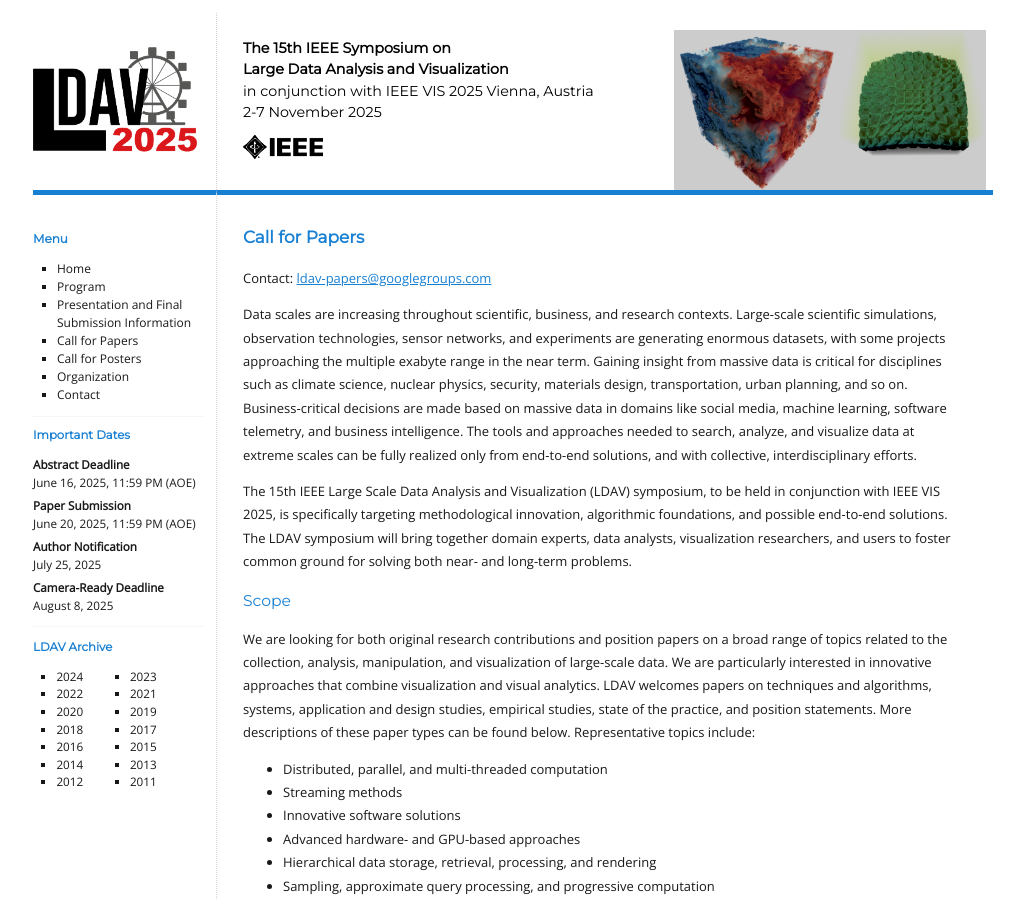
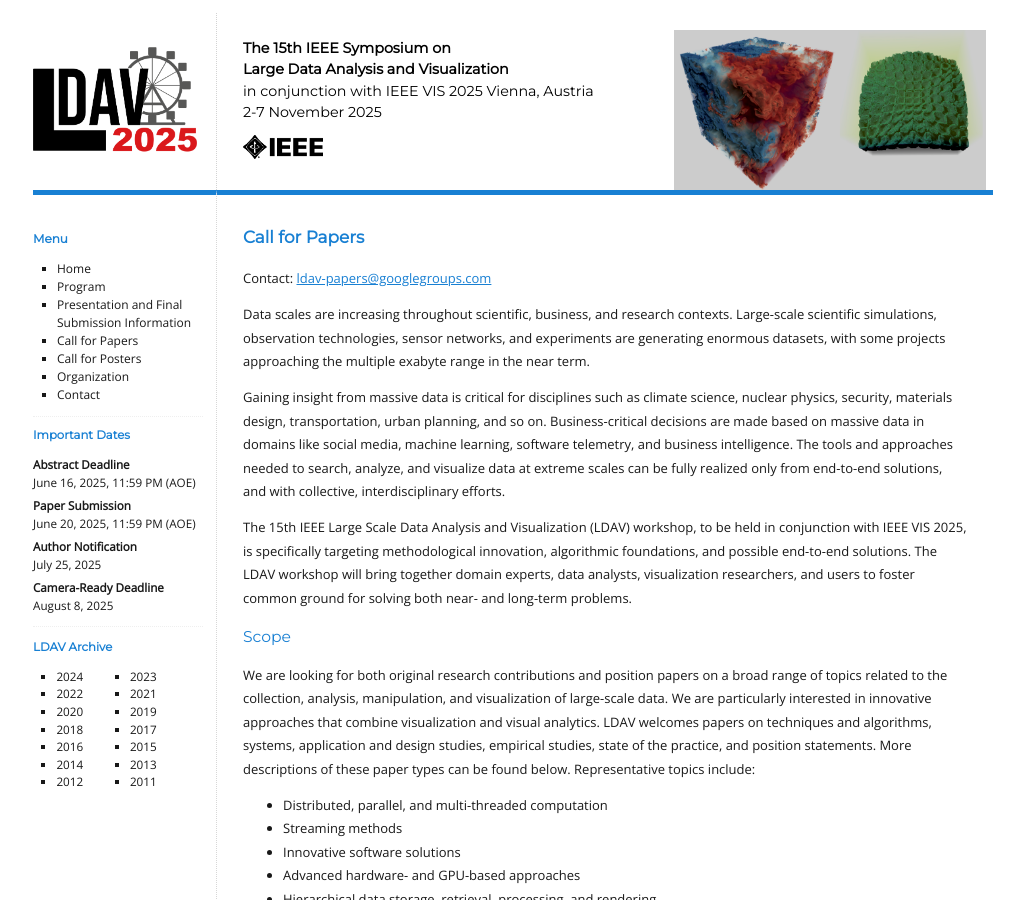
Before and after one commit to LDAV-Symposium/2025, a Jekyll site: the page built from _pages/call-for-papers.md, in a window 1280 px wide and 900 px high. Shown: the whole window, without its empty margins (127-1151 px from the left). Built offline with Jekyll 4.4.1, drawn with Linux system fonts in a browser that asks for light colours; some of the changed text lies outside the part shown.

Commit message:
Update call-for-papers.md
update

```diff
--- a/_pages/call-for-papers.md
+++ b/_pages/call-for-papers.md
@@ -8,9 +8,10 @@ title: Call for Papers
 Contact: <ldav-papers@googlegroups.com>
 
 Data scales are increasing throughout scientific, business, and research contexts. Large-scale scientific simulations, observation technologies, sensor networks, and experiments are generating enormous datasets, with some projects approaching the multiple exabyte range in the near term.
+
 Gaining insight from massive data is critical for disciplines such as climate science, nuclear physics, security, materials design, transportation, urban planning, and so on. Business-critical decisions are made based on massive data in domains like social media, machine learning, software telemetry, and business intelligence. The tools and approaches needed to search, analyze, and visualize data at extreme scales can be fully realized only from end-to-end solutions, and with collective, interdisciplinary efforts.
 
-The 15th IEEE Large Scale Data Analysis and Visualization (LDAV) symposium, to be held in conjunction with IEEE VIS 2025, is specifically targeting methodological innovation, algorithmic foundations, and possible end-to-end solutions. The LDAV symposium will bring together domain experts, data analysts, visualization researchers, and users to foster common ground for solving both near- and long-term problems.
+The 15th IEEE Large Scale Data Analysis and Visualization (LDAV) workshop, to be held in conjunction with IEEE VIS 2025, is specifically targeting methodological innovation, algorithmic foundations, and possible end-to-end solutions. The LDAV workshop will bring together domain experts, data analysts, visualization researchers, and users to foster common ground for solving both near- and long-term problems.
 
 ## Scope
 
@@ -55,11 +56,10 @@ and select Society 'VGTC', Conference 'LDAV 2025', and Track 'LDAV 2025 Papers'.
 Full papers should have a maximum length of 9 pages with up to two (2) additional pages allowed for only references (maximum total of 11 pages). Full papers may make contributions in techniques, systems, applications, evaluations, or theory. The contributions of full papers are reviewed based on their novelty, contribution, replicability, and evaluation.
 
 ### Short Papers
-Short papers are a venue to report smaller contributions than full papers and should have a length of 4+1 pages in total. Position papers and showcases of interesting application of visualization are good topics for short papers. Technique, system, application, evaluation, or theory papers that have a smaller contribution than a full paper can also be submitted as a short paper.
-
+Short papers are a venue to report smaller contributions than full papers and should have a length of 4 pages in total plus an additional page for references. Position papers and showcases of interesting applications of visualization are good topics for short papers. Technique, system, application, evaluation, or theory papers that have a smaller contribution than a full paper can also be submitted as a short paper.
 
 ## Proceedings
-The proceedings of the symposium will be published together with the VIS proceedings and via the IEEE Xplore Digital Library.
+The proceedings of the workshop will be published together with the VIS proceedings and via the IEEE Xplore Digital Library.
 
 ## Best Paper
 The LDAV Program Committee will present a Best Paper award to the authors whose submission is deemed the strongest according to the reviewing criteria. This award will be announced in conjunction with VIS 2025.
```
